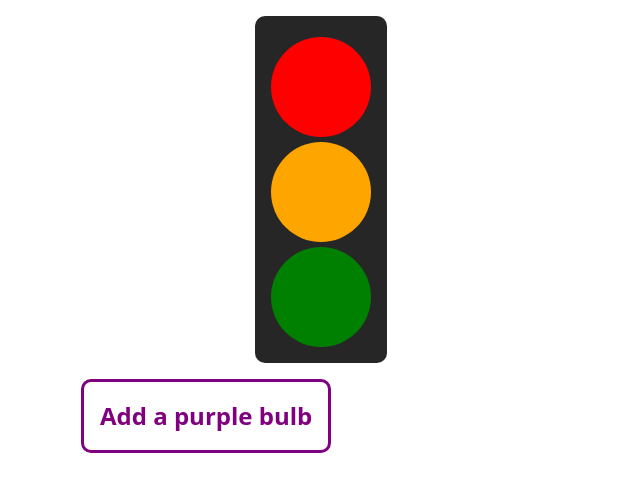
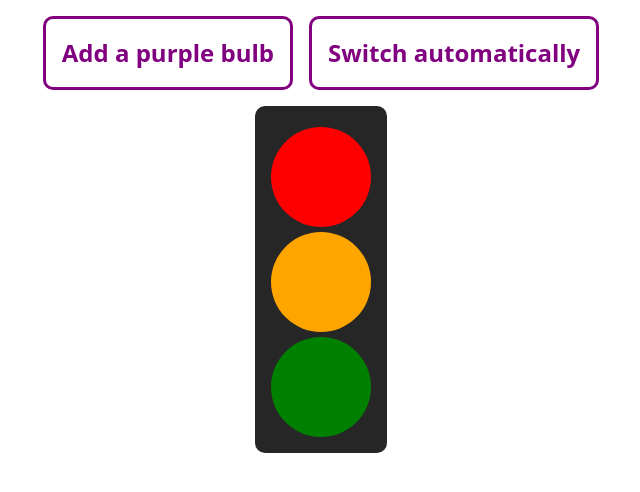
Before and after one commit to alpalma95/traffic-lights-react, a React app: page / in a window 1280 px wide. Shown: the top 492 px of the page, without its empty margins (319-959 px from the left). Built offline with nearby package versions, Linux system fonts and the light colour scheme.

Commit message:
implemented automatic switching

```diff
--- a/src/js/App.js
+++ b/src/js/App.js
@@ -1,7 +1,6 @@
 import React, { useState } from "react";
 import TrafficLight from "./component/TrafficLight";
-import AddPurple from "./component/AddPurple";
-
+import Buttons from "./component/Buttons/Buttons";
 export default function App() {
 	const [lightsData, setLightsData] = useState([
 		{
@@ -15,11 +14,16 @@ export default function App() {
 
 	return (
 		<div className="app__container">
+			<Buttons
+				lightsData={lightsData}
+				setLightsData={setLightsData}
+			/>
+
 			<TrafficLight
 				lightsData={lightsData}
 				setLightsData={setLightsData}
 			/>
-			<AddPurple lightsData={lightsData} setLightsData={setLightsData} />
+
 		</div>
 	);
 }
--- a/src/js/component/AddPurple.css
+++ /dev/null
@@ -1,14 +0,0 @@
-.add-btn {
-    color: purple;
-    border: 3px solid purple;
-    padding: 1rem;
-    background-color: white;
-    font-size: 1.5rem;
-    font-weight: 600;
-    border-radius: 10px;
-}
-
-.add-btn:hover {
-    color: white;
-    background-color: purple;
-}
--- a/src/js/component/AddPurple.js
+++ b/src/js/component/Buttons/AddPurple.js
@@ -1,20 +1,19 @@
-import React, { useState } from "react";
-import "./AddPurple.css";
+import React from "react";
 
-const AddPurple = ({ lightsData, setLightsData }) => {
-	const [returnNull, setReturnNull] = useState(false);
+const AddPurple = ({ lightsData, setLightsData, displayAdd, setDisplayAdd }) => {
+
 
 	const addDataHandler = () => {
 		setLightsData([
 			...lightsData,
 			{ key: 4, color: "purple", selected: false },
 		]);
-		setReturnNull(true);
+		setDisplayAdd(false);
 	};
 
 	return (
 		<div>
-			{returnNull ? null : (
+			{!displayAdd ? null : (
 				<button className="add-btn" onClick={addDataHandler}>
 					Add a purple bulb
 				</button>
--- /dev/null
+++ b/src/js/component/Buttons/Buttons.js
@@ -0,0 +1,27 @@
+import React, {useState} from "react";
+import AddPurple from "./AddPurple";
+import Timer from "./Timer";
+
+const Buttons = ({lightsData, setLightsData}) =>{
+    const [displayAdd, setDisplayAdd] = useState(true);
+    // const [displayTimer, setDisplayTimer] = useState(true);
+
+    return (
+        <div className="btn__container">
+            <AddPurple
+                lightsData={lightsData}
+                setLightsData={setLightsData}
+                displayAdd={displayAdd}
+                setDisplayAdd={setDisplayAdd}
+            />
+            <Timer
+                lightsData={lightsData}
+                setLightsData={setLightsData}
+                displayAdd={displayAdd}
+                setDisplayAdd={setDisplayAdd}
+            />
+        </div>
+    )
+}
+
+export default Buttons;
--- /dev/null
+++ b/src/js/component/Buttons/Timer.js
@@ -0,0 +1,53 @@
+import React, {useState, useEffect} from "react";
+
+const Timer = ({lightsData, setLightsData, setDisplayAdd}) => {
+    const [automatic, setAutomatic] = useState(false);
+    const [btnContent, setBtnContent] = useState("Switch automatically")
+    const switchAutomatically = () => {
+        let newData = [...lightsData];
+        if (newData.some(x => x.selected)){
+            for (let i = 0; i < newData.length; i ++){
+                if (newData[i].selected && i != newData.length - 1){
+                   newData[i].selected = false;
+                   newData[i + 1].selected = true;
+                   break;
+                } else if (newData[i].selected  && i == newData.length - 1){
+                    newData[i].selected = false;
+                    newData[0].selected = true;
+                    break;
+                }
+               }
+        } else {
+            newData[0].selected = true;
+        }
+        setLightsData(newData)
+    }
+
+    const triggerAutomatic = () =>{
+        if (!automatic) {
+            setAutomatic(true)
+            setDisplayAdd(false)
+            setBtnContent('Stop');
+
+        } else {
+            setAutomatic(false)
+            setDisplayAdd(true)
+            setBtnContent('Switch automatically')
+        }
+    }
+
+    useEffect(()=>{
+        if (automatic){
+            let automaticInterval = setInterval(switchAutomatically, 3000);
+
+            return ()=> clearInterval(automaticInterval);
+        }
+
+    }, [automatic])
+
+
+
+	return <button onClick={triggerAutomatic} className="timer">{btnContent}</button>
+};
+
+export default Timer;
--- a/src/styles/index.css
+++ b/src/styles/index.css
@@ -5,6 +5,28 @@
   }
 
 .app__container {
-  width: min(70%, 30rem);
+  width: min(90%, 40rem);
   margin: 0 auto;
 }
+
+.btn__container {
+  margin-top: 1rem;
+  display: flex;
+  gap: 1rem;
+  justify-content: center;
+}
+
+button {
+  color: purple;
+  border: 3px solid purple;
+  padding: 1rem;
+  background-color: white;
+  font-size: 1.5rem;
+  font-weight: 600;
+  border-radius: 10px;
+}
+
+button:hover {
+  color: white;
+  background-color: purple;
+}
--- a/webpack.config.js
+++ b/webpack.config.js
@@ -70,16 +70,16 @@ module.exports = {
         favicon: '4geeks.ico',
         template: 'template.html'
     }),
-    new PrettierPlugin({
-      parser: "babel",
-      printWidth: 80,             // Specify the length of line that the printer will wrap on.
-      tabWidth: 4,                // Specify the number of spaces per indentation-level.
-      useTabs: true,              // Indent lines with tabs instead of spaces.
-      bracketSpacing: true,
-      extensions: [ ".js", ".jsx" ],
-      jsxBracketSameLine: true,
-      semi: true,                 // Print semicolons at the ends of statements.
-      encoding: 'utf-8'           // Which encoding scheme to use on files
-    }),
+    // new PrettierPlugin({
+    //   parser: "babel",
+    //   printWidth: 80,             // Specify the length of line that the printer will wrap on.
+    //   tabWidth: 4,                // Specify the number of spaces per indentation-level.
+    //   useTabs: true,              // Indent lines with tabs instead of spaces.
+    //   bracketSpacing: true,
+    //   extensions: [ ".js", ".jsx" ],
+    //   jsxBracketSameLine: true,
+    //   semi: true,                 // Print semicolons at the ends of statements.
+    //   encoding: 'utf-8'           // Which encoding scheme to use on files
+    // }),
   ]
 };
```
